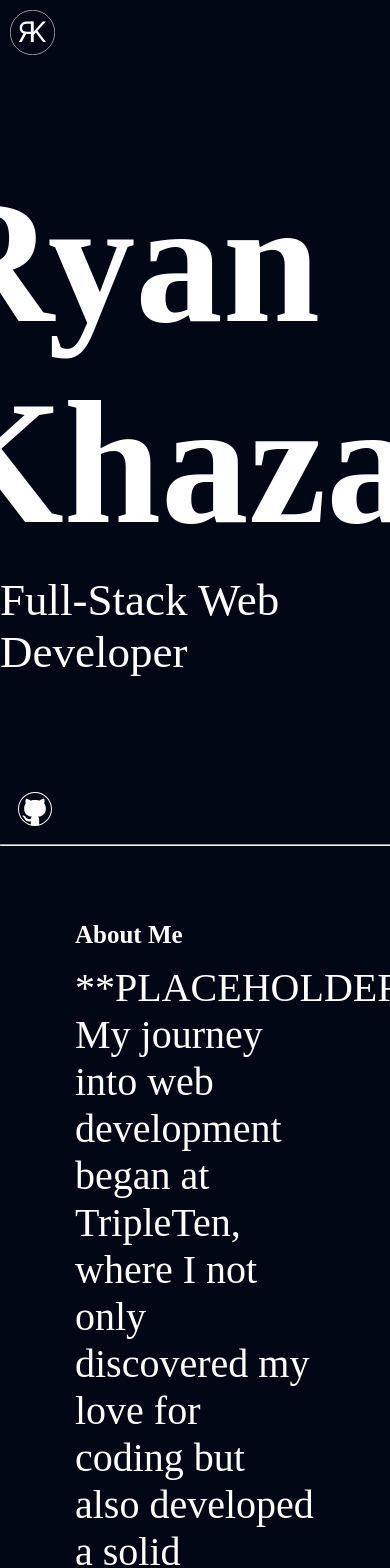
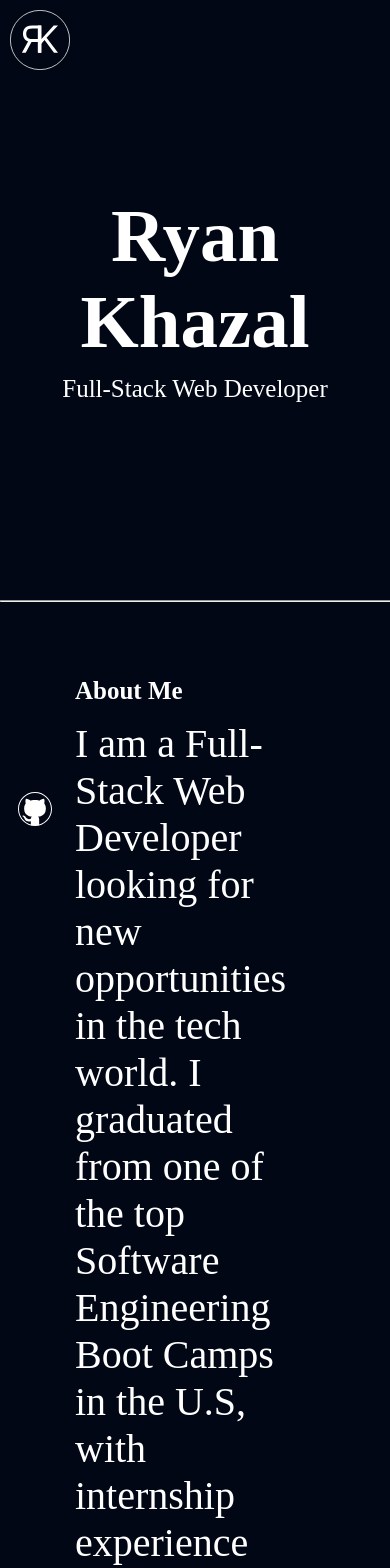
Before and after one commit to Bouderton/about-me, a React (Vite) app in the folder About-Me/: page / in a window 390 px wide. Shown: the top 1568 px of the page. Built offline with nearby package versions, Linux system fonts and the light colour scheme.

Commit message:
feat-adaptive-header-&-new-about

```diff
--- a/About-Me/src/components/About/About.jsx
+++ b/About-Me/src/components/About/About.jsx
@@ -7,16 +7,18 @@ const About = () => {
       <div className="about__container">
         <h2 className="about__title">About Me</h2>
         <p className="about__text">
-          **PLACEHOLDER** My journey into web development began at TripleTen,
-          where I not only discovered my love for coding but also developed a
-          solid foundation in various technologies. At TripleTen, I mastered the
-          essentials like HTML and CSS and progressed into more advanced areas
-          such as JavaScript, React, Node, and Express. I also became proficient
-          in Git, which has been invaluable for managing and collaborating on
-          projects. I truly enjoyed my time at TripleTen, where I gained the
-          skills and confidence to tackle a wide range of development
-          challenges. As a recent graduate, I am ready to take on a fulfilling
-          and successful career! :3
+          I am a Full-Stack Web Developer looking for new opportunities in the
+          tech world. I graduated from one of the top Software Engineering Boot
+          Camps in the U.S, with internship experience and over 1,200
+          contributions on GitHub in the last year. I specialize in creating
+          responsive and intuitive web applications fit for all devices using
+          React, JavaScript, HTML/CSS, Express, Node and MongoDB. As a former
+          Student Athlete with a Regional and State Championship at the highest
+          level - Resilience, Teamwork and Communication are customary in my
+          love for innovative technology. I am confident that my background in
+          athletics, paired with my passion for health and fitness, will allow
+          me to thrive in a working environment that shares my drive to change
+          the world through health and technology.
         </p>
       </div>
       <Break />
--- a/About-Me/src/components/App/App.css
+++ b/About-Me/src/components/App/App.css
@@ -8,4 +8,5 @@ body {
   margin: 0 auto;
   background: #010714;
   color: white;
+  min-width: 320px;
 }
--- a/About-Me/src/components/Break/Break.jsx
+++ b/About-Me/src/components/Break/Break.jsx
@@ -1,5 +1,5 @@
 const Break = () => {
-  return <hr style={{ width: "100vw", margin: 0 }}></hr>;
+  return <hr style={{ minWidth: "320px", width: "100vw", margin: 0 }}></hr>;
 };
 
 export default Break;
--- a/About-Me/src/components/Header/Header.css
+++ b/About-Me/src/components/Header/Header.css
@@ -4,7 +4,7 @@
 
 .header {
   display: flex;
-  height: 100vh;
+  height: 1000px;
   justify-content: center;
   flex-direction: column;
   align-items: center;
@@ -28,10 +28,43 @@
 
 .header__title {
   font-size: 175px;
-  margin: 0 0 10px;
+  margin: 0 10px 10px;
+  text-align: center;
 }
 
 .header__subtitle {
   font-size: 45px;
-  margin: 0 0 5px;
+  margin: 0 5px 5px;
+  text-align: center;
 }
+
+@media screen and (max-width: 900px) {
+  .header {
+    height: 800px;
+  }
+
+  .header__logo {
+    width: 60px;
+    height: 60px;
+  }
+}
+
+@media screen and (max-width: 600px) {
+  .header__title {
+    font-size: 100px;
+  }
+}
+
+@media screen and (max-width: 550px) {
+  .header {
+    height: 600px;
+  }
+
+  .header__title {
+    font-size: 75px;
+  }
+
+  .header__subtitle {
+    font-size: 25px;
+  }
+}
```
